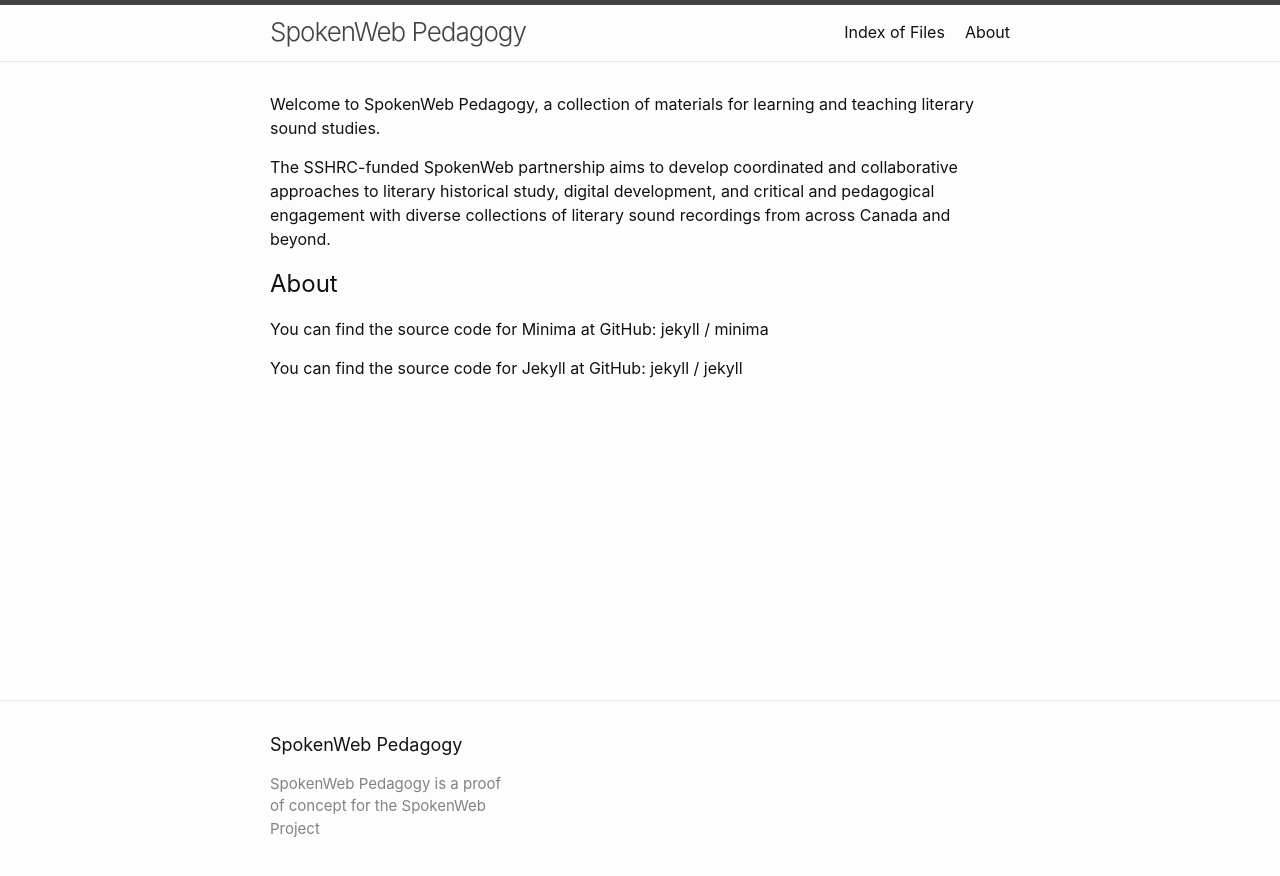
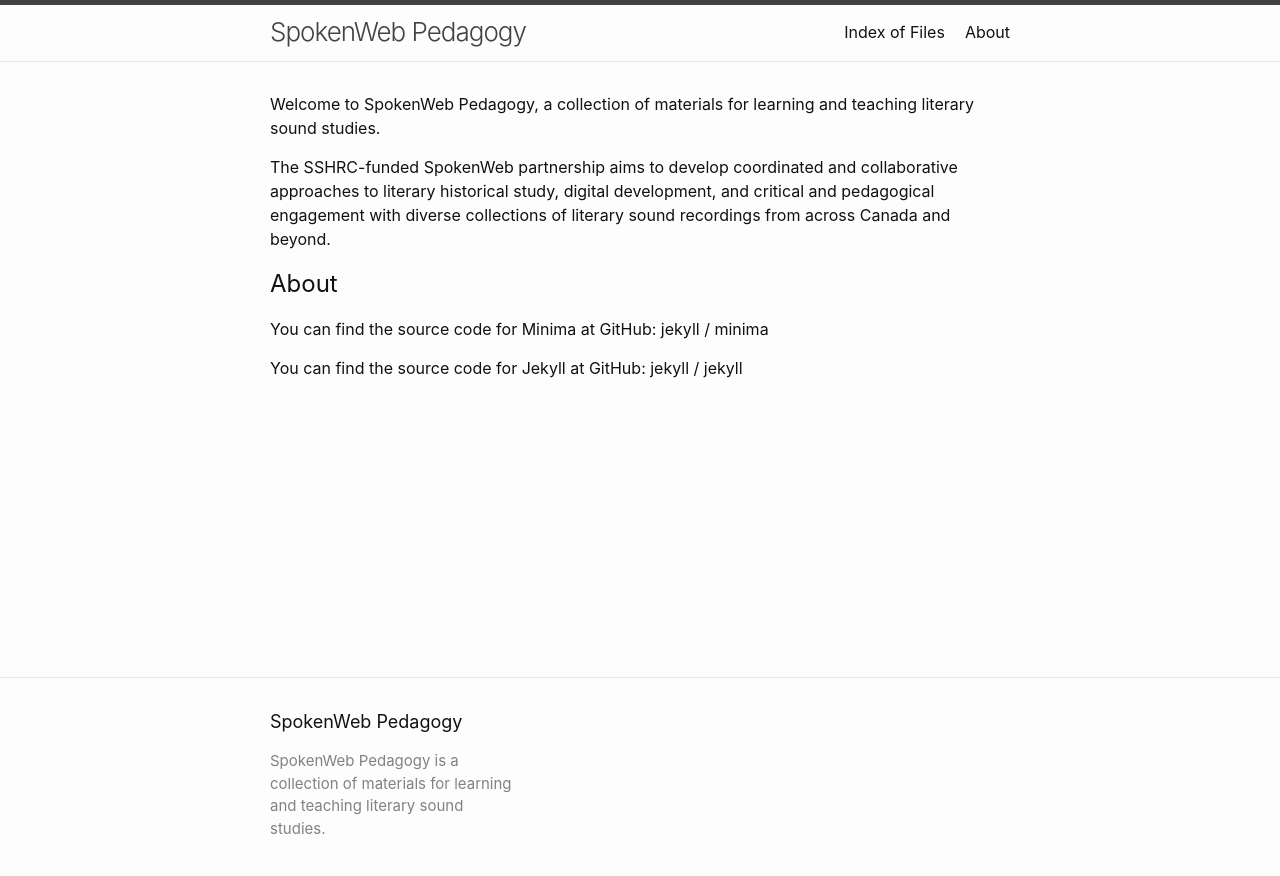
Before and after one commit to jentery/SWDemo, a Jekyll site: the page built from index.md, in a window 1280 px wide. Shown: the top 876 px of the page. Built offline with Jekyll 4.4.1, drawn with Linux system fonts in a browser that asks for light colours.

Commit message:
Update _config.yml

```diff
--- a/_config.yml
+++ b/_config.yml
@@ -1,6 +1,6 @@
 title: SpokenWeb Pedagogy
 description: > # this means to ignore newlines until "twitter_username:"
-  SpokenWeb Pedagogy is a proof of concept for the SpokenWeb Project
+  SpokenWeb Pedagogy is a collection of materials for learning and teaching literary sound studies.
 baseurl: "/SWDemo"
 url: "https://jentery.github.io"
 header_pages:
```
